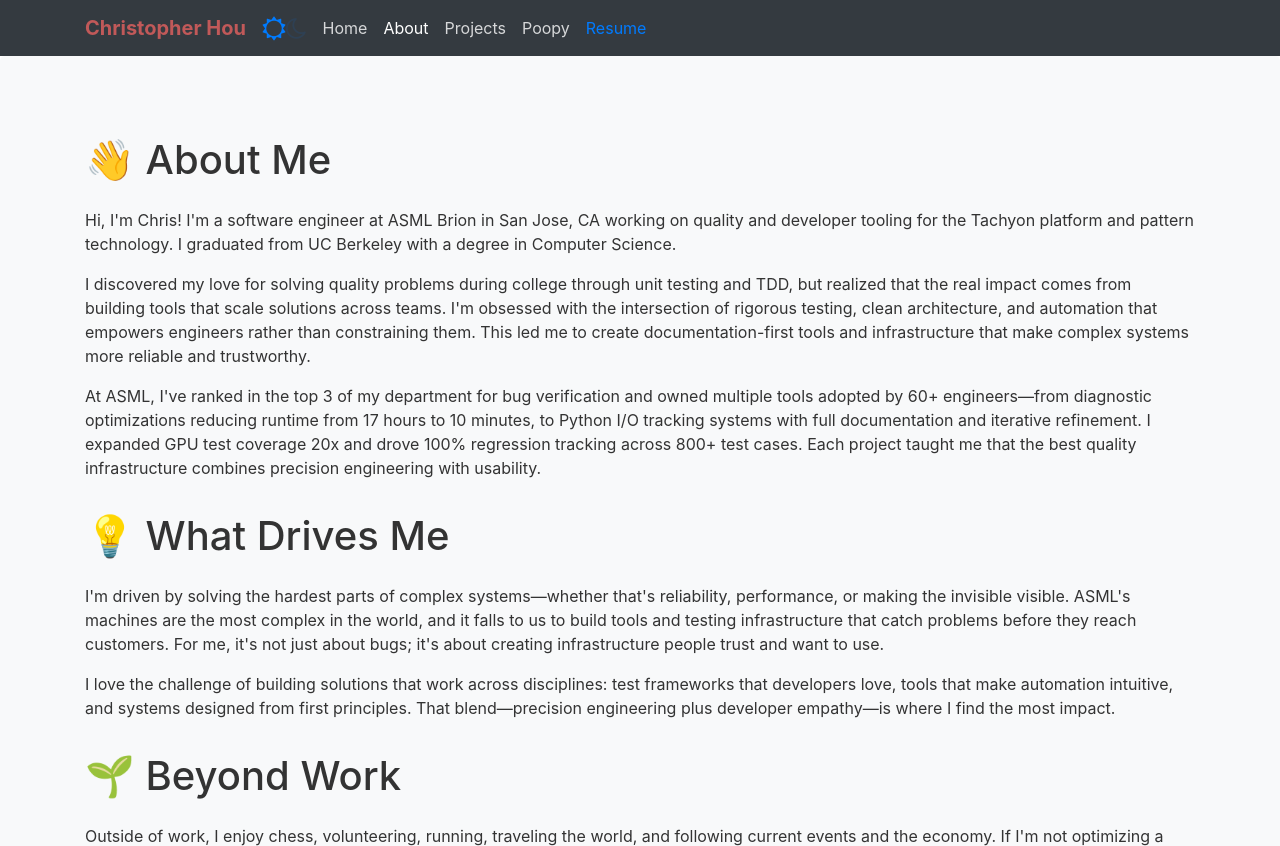
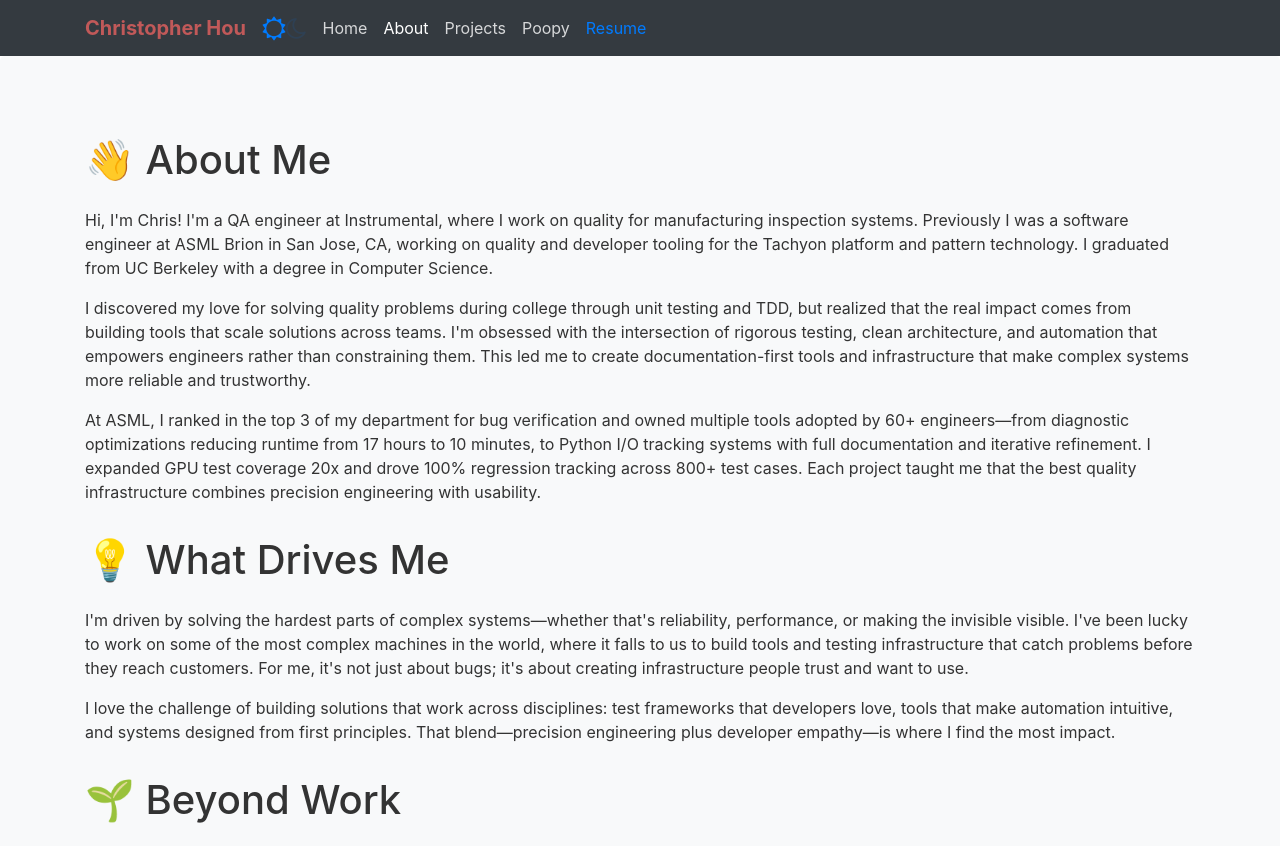
Before and after one commit to christopher-hou/christopher-hou.github.io, a plain HTML site: page pages/about.html in a window 1280 px wide. Shown: the top 846 px of the page. Drawn offline with nearby package versions, Linux system fonts and the light colour scheme.

Commit message:
Update bio: QA engineer at Instrumental, ASML as previous role
Both the home page intro and the About page still described ASML as the
current job. Reframes them around the Instrumental role and keeps the ASML
work as prior experience, preserving the specific achievements rather than
dropping them.

Also retires a line under "What Drives Me" that spoke about ASML's machines
in the present tense as the author's own.

The Instrumental description is deliberately brief -- it states the role and
nothing more, since the specifics are the author's to fill in.

Adds a repository-level .gitignore for node_modules, which the calculator's
dev dependencies would otherwise land in on any branch that predates its
own ignore file.

Co-Authored-By: Claude Opus 5 <noreply@anthropic.com>

```diff
--- a/pages/about.html
+++ b/pages/about.html
@@ -24,11 +24,11 @@
     <div class="jumbotron" id="jumbo1">
         <div class="container">
             <h1 class="aboutme">👋 About Me</h1>
-            <p>Hi, I'm Chris! I'm a software engineer at ASML Brion in San Jose, CA working on quality and developer tooling for the Tachyon platform and pattern technology. I graduated from UC Berkeley with a degree in Computer Science.</p>
+            <p>Hi, I'm Chris! I'm a QA engineer at Instrumental, where I work on quality for manufacturing inspection systems. Previously I was a software engineer at ASML Brion in San Jose, CA, working on quality and developer tooling for the Tachyon platform and pattern technology. I graduated from UC Berkeley with a degree in Computer Science.</p>
             <p>I discovered my love for solving quality problems during college through unit testing and TDD, but realized that the real impact comes from building tools that scale solutions across teams. I'm obsessed with the intersection of rigorous testing, clean architecture, and automation that empowers engineers rather than constraining them. This led me to create documentation-first tools and infrastructure that make complex systems more reliable and trustworthy.</p>
-            <p>At ASML, I've ranked in the top 3 of my department for bug verification and owned multiple tools adopted by 60+ engineers—from diagnostic optimizations reducing runtime from 17 hours to 10 minutes, to Python I/O tracking systems with full documentation and iterative refinement. I expanded GPU test coverage 20x and drove 100% regression tracking across 800+ test cases. Each project taught me that the best quality infrastructure combines precision engineering with usability.</p>
+            <p>At ASML, I ranked in the top 3 of my department for bug verification and owned multiple tools adopted by 60+ engineers—from diagnostic optimizations reducing runtime from 17 hours to 10 minutes, to Python I/O tracking systems with full documentation and iterative refinement. I expanded GPU test coverage 20x and drove 100% regression tracking across 800+ test cases. Each project taught me that the best quality infrastructure combines precision engineering with usability.</p>
             <h1 class="aboutme">💡 What Drives Me</h1>
-            <p>I'm driven by solving the hardest parts of complex systems—whether that's reliability, performance, or making the invisible visible. ASML's machines are the most complex in the world, and it falls to us to build tools and testing infrastructure that catch problems before they reach customers. For me, it's not just about bugs; it's about creating infrastructure people trust and want to use.</p>
+            <p>I'm driven by solving the hardest parts of complex systems—whether that's reliability, performance, or making the invisible visible. I've been lucky to work on some of the most complex machines in the world, where it falls to us to build tools and testing infrastructure that catch problems before they reach customers. For me, it's not just about bugs; it's about creating infrastructure people trust and want to use.</p>
             <p>I love the challenge of building solutions that work across disciplines: test frameworks that developers love, tools that make automation intuitive, and systems designed from first principles. That blend—precision engineering plus developer empathy—is where I find the most impact.
             <h1 class="aboutme">🌱 Beyond Work</h1>
             <p>Outside of work, I enjoy chess, volunteering, running, traveling the world, and following current events and the economy. If I'm not optimizing a tool or debugging a suite, I'm probably writing code on a side project, working on a Discord bot, writing a short story, watching movies with friends, spreadsheeting data, or building something to help people live easier, more intentional lives.
```
Also changed, not shown: index.html (+1 -1 lines), 1 other file.
